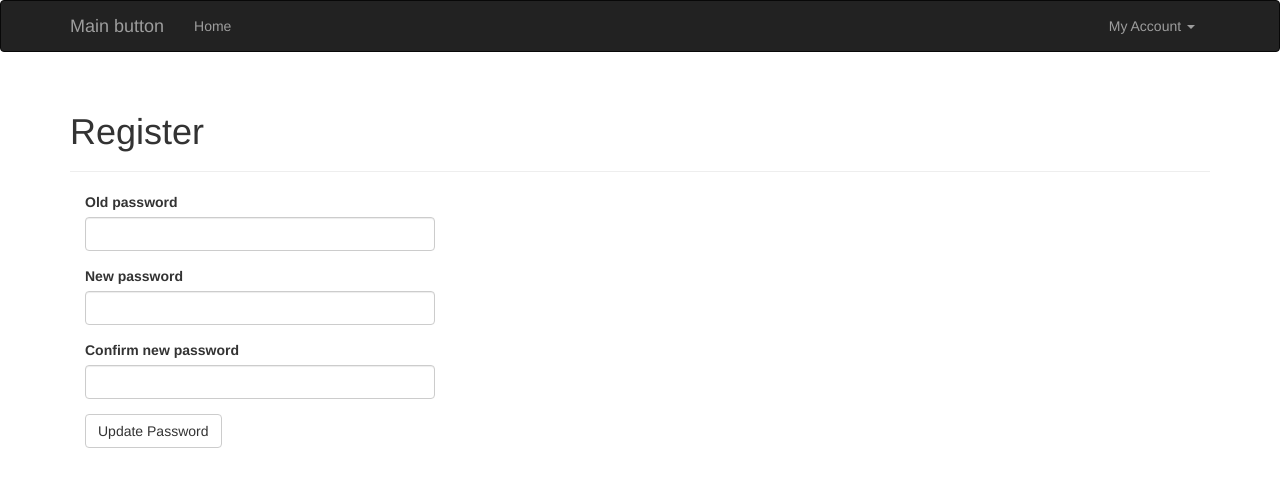
After one commit to froland-git/purple, a Flask app: page /auth/change-password in a window 1280 px wide. The commit adds this page. Shown: the top 487 px of the page. Run offline with Flask 2, Linux system fonts and the light colour scheme; the visitor is signed in with stand-in values (Sample User, id 1); data comes from the database, SQL or seed files in the repository; both versions use the stored data as it was after the commit; some libraries are stand-ins or nearby versions.

Commit message:
[08f] Password changes (#27)
* [08f] Password changes

* Changes

* Add nl

```diff
--- a/app/auth/forms.py
+++ b/app/auth/forms.py
@@ -10,6 +10,7 @@ class LoginForm(FlaskForm):
     password = PasswordField('Password', validators=[DataRequired()])
     remember_me = BooleanField('Keep me logged in')
     submit = SubmitField('Log In')
+
 
 class RegistrationForm(FlaskForm):
     email = StringField('Email', validators=[DataRequired(), Length(1, 64), Email()])
@@ -29,3 +30,10 @@ class RegistrationForm(FlaskForm):
     def validate_username(self, field):
         if User.query.filter_by(username=field.data).first():
             raise ValidationError('Username already in use.')
+
+
+class ChangePasswordForm(FlaskForm):
+    old_password = PasswordField('Old password', validators=[DataRequired()])
+    password = PasswordField('New password', validators=[DataRequired(), EqualTo('password2', message='Passwords must match')])
+    password2 = PasswordField('Confirm new password', validators=[DataRequired()])
+    submit = SubmitField('Update Password')
--- a/app/auth/views.py
+++ b/app/auth/views.py
@@ -2,7 +2,7 @@ from flask import render_template, redirect, request, url_for, flash
 from flask_login import login_user, logout_user, login_required, current_user
 from . import auth # import blueprint from ./__init__.py
 from ..models import User
-from .forms import LoginForm, RegistrationForm
+from .forms import LoginForm, RegistrationForm, ChangePasswordForm
 from .. import db
 from ..email import send_email
 
@@ -88,3 +88,20 @@ def resend_confirmation():
                'auth/email/confirm', user=current_user, token=token)
     flash('A new confirmation email has been sent to you by email.')
     return redirect(url_for('main.index'))
+
+#----- [08f] Function to change password for existing user -----
+@auth.route('/change-password', methods=['GET', 'POST'])
+@login_required
+def change_password():
+    form = ChangePasswordForm()
+    if form.validate_on_submit():
+        # Use def verify_password(self, password) form models.py as a condition
+        if current_user.verify_password(form.old_password.data):
+            current_user.password = form.password.data  # password - property from models.py
+            db.session.add(current_user)  # Only add it to the session without commit (because session is still open)
+            # db.session.commit() # but with commit it is still working
+            flash('Your password has been updated.')
+            return redirect(url_for('main.index'))
+        else:
+            flash('Invalid password.')
+    return render_template("auth/change_password.html", form=form)  # shows which form to display
--- /dev/null
+++ b/app/templates/auth/change_password.html
@@ -0,0 +1,13 @@
+{% extends "base.html" %}
+{% import "bootstrap/wtf.html" as wtf %}
+
+{% block title %}Purple - Change Password{% endblock %}
+
+{% block page_content %}
+ <div class="page-header">
+     <h1>Register</h1>
+</div>
+<div class="col-md-4">
+    {{ wtf.quick_form(form) }}
+</div>
+{% endblock %}
--- a/app/templates/base.html
+++ b/app/templates/base.html
@@ -26,7 +26,13 @@
             </ul>
             <ul class="nav navbar-nav navbar-right">
                 {% if current_user.is_authenticated %}
-                <li><a href="{{ url_for('auth.logout') }}">Log Out</a></li>
+                <li class="dropdown">
+                    <a href="#" class="dropdown-toggle" data-toggle="dropdown">My Account <b class="caret"></b></a>
+                    <ul class="dropdown-menu">
+                        <li><a href="{{ url_for('auth.change_password') }}">Change Password</a></li>
+                        <li><a href="{{ url_for('auth.logout') }}">Log Out</a></li>
+                    </ul>
+                </li>
                 {% else %}
                 <li><a href="{{ url_for('auth.login') }}">Log In</a></li>
                 {% endif %}
```
Also changed, not shown: data.sqlite, 1 other file.
